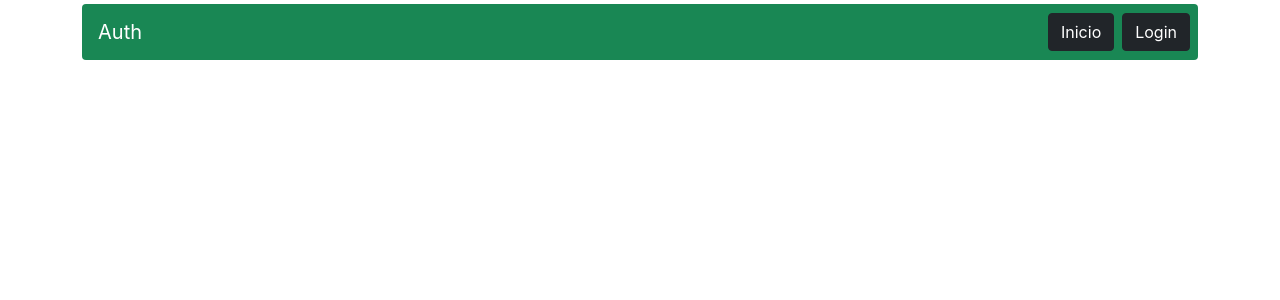
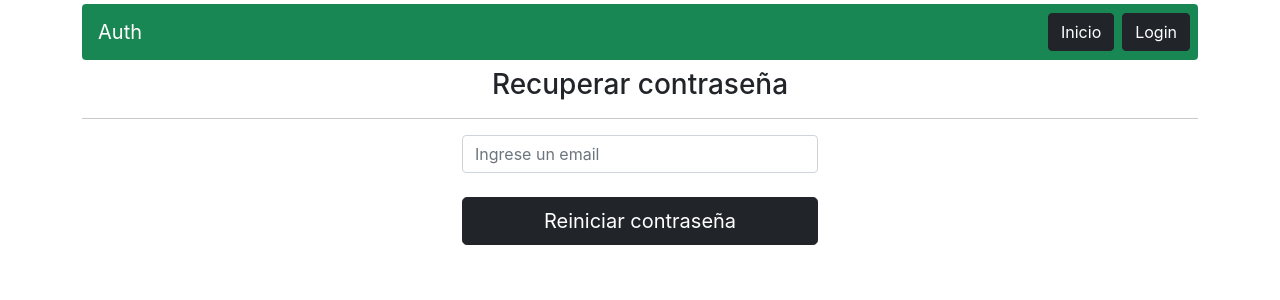
Before and after one commit to lnnsntg/loginAuth-react-firebase, a React (Create React App) app: page /passreset in a window 1280 px wide. Shown: the top 300 px of the page. Built offline with nearby package versions, Linux system fonts and the light colour scheme; no server answers; the HTML template or start-up script is replaced by a standard one.

Commit message:
Añadido componente Reset Pass

```diff
--- a/src/App.jsx
+++ b/src/App.jsx
@@ -4,27 +4,25 @@ import Admin from "./Admin";
 import { auth } from "./firebase";
 import Login from "./Login";
 import NavBar from "./NavBar";
-
+import Reset from "./Reset";
 
 function App() {
-  const [firebaseUser, setFirebaseUser] = useState(false)
+  const [firebaseUser, setFirebaseUser] = useState(false);
   useEffect(() => {
-    auth.onAuthStateChanged(user=>{
+    auth.onAuthStateChanged((user) => {
       console.log("clg in App", user);
       if (user) {
-        setFirebaseUser(user)
+        setFirebaseUser(user);
       } else {
-        setFirebaseUser(null)
+        setFirebaseUser(null);
       }
-
-    })
-
-  }, [])
+    });
+  }, []);
 
   return firebaseUser !== false ? (
     <Router>
       <div className="container">
-        <NavBar  firebaseUser={firebaseUser}></NavBar>
+        <NavBar firebaseUser={firebaseUser}></NavBar>
         <Switch>
           <Route path="/" exact>
             Inicio...
@@ -38,7 +36,9 @@ function App() {
             <Admin></Admin>
           </Route>
 
-
+          <Route path="/passreset">
+            <Reset></Reset>
+          </Route>
         </Switch>
       </div>
     </Router>
--- a/src/Login.jsx
+++ b/src/Login.jsx
@@ -1,7 +1,6 @@
 import React, { useCallback, useState } from "react";
 import { withRouter } from "react-router-dom";
 import { auth, db } from "./firebase";
-
 
 const Login = (props) => {
   const [email, setEmail] = useState("");
@@ -43,16 +42,15 @@ const Login = (props) => {
       setEmail("");
       setPass("");
       setError(null);
-      props.history.push("/admin")
+      props.history.push("/admin");
     } catch (error) {
       console.log("log error en login", error);
       if (error.code === "auth/user-not-found") {
         setError("Email no registrado");
       }
       if (error.code === "auth/wrong-password") {
-        setError(
-          "la contrasela apesta"
-        )};
+        setError("la contrasela apesta");
+      }
       if (error.code === "auth/too-many-requests") {
         setError(
           "Demasiados intentos: se ha bloqueado el acceso temporalmente, pruebe más tarde"
@@ -73,11 +71,11 @@ const Login = (props) => {
       });
       await db.collection(resp.user.uid).add({
         name: "Tarea de ejemplo",
-        fecha: Date.now()
-      })
+        fecha: Date.now(),
+      });
       setEmail("");
       setPass("");
-      props.history.push("/admin")
+      props.history.push("/admin");
     } catch (error) {
       console.log("log error en registrar", error);
       if (error.code === "auth/invalid-email") {
@@ -117,16 +115,21 @@ const Login = (props) => {
               value={pass}
             />
             <div className="d-grid gap-3 mt-4 ">
-              <button className="btn btn-dark  col-12" type="submit">
+              <button className="btn btn-dark btn-lg  d-block" type="submit">
                 {esRegistro ? "Registrarse" : "Acceder"}
               </button>
               <button
-                className="btn btn-info btn-sm col-12"
+                className="btn btn-info d-block"
                 onClick={() => setEsRegistro(!esRegistro)}
                 type="button"
               >
                 {esRegistro ? "¿Ya estas registrado" : "¿No tienes cuenta?"}
               </button>
+              {!esRegistro ? (
+                <button className="btn  btn-danger d-block" type="button" onClick={() => props.history.push("/passreset")}>
+                  Recuperar contraseña
+                </button>
+              ) : null}
             </div>
           </form>
         </div>
--- /dev/null
+++ b/src/Reset.jsx
@@ -0,0 +1,59 @@
+import React, { useCallback, useState } from "react";
+
+const Reset = () => {
+  const [email, setEmail] = useState("");
+  const [error, setError] = useState(null);
+
+  //------------------------------------------------------------------
+
+  const procesarDatos = (event) => {
+    event.preventDefault();
+    if (!email.trim()) {
+      setError("Ingrese un email");
+      return;
+    }
+    setError(null);
+    recuperarPass();
+  };
+
+  //------------------------------------------------------------------
+
+  const recuperarPass = useCallback(async () => {
+    try {
+
+    } catch (error) {
+        console.log("clg en reset recuperar datos",error);
+      setError(error.message);
+    }
+  }, []);
+
+  //------------------------------------------------------------------
+
+  return (
+    <div className="mt-2">
+      <h3 className="text-center">Recuperar contraseña</h3>
+      <hr />
+      <div className="row justify-content-center">
+        <div className="col-12 col-sm-8 col-md-6 col-xl-4">
+          <form onSubmit={procesarDatos}>
+            {error && <div className="alert alert-danger">{error}</div>}
+            <input
+              type="email"
+              className="form-control"
+              placeholder="Ingrese un email"
+              onChange={(event) => setEmail(event.target.value)}
+              value={email}
+            />
+            <div className="d-grid gap-3 mt-4 ">
+              <button className="btn btn-dark btn-lg d-block" type="submit">
+                Reiniciar contraseña
+              </button>
+            </div>
+          </form>
+        </div>
+      </div>
+    </div>
+  );
+};
+
+export default Reset;
```
